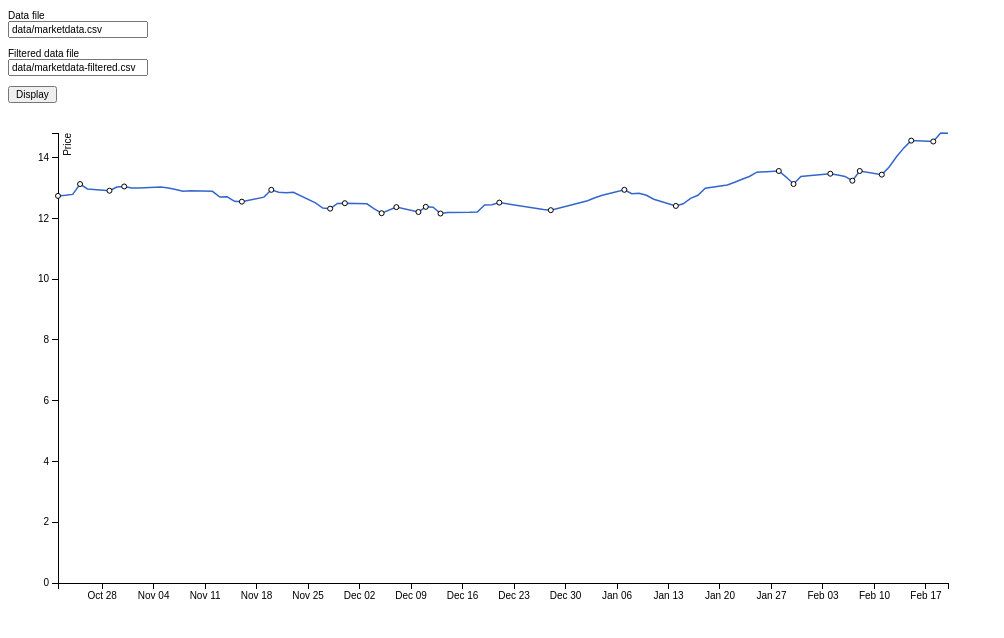
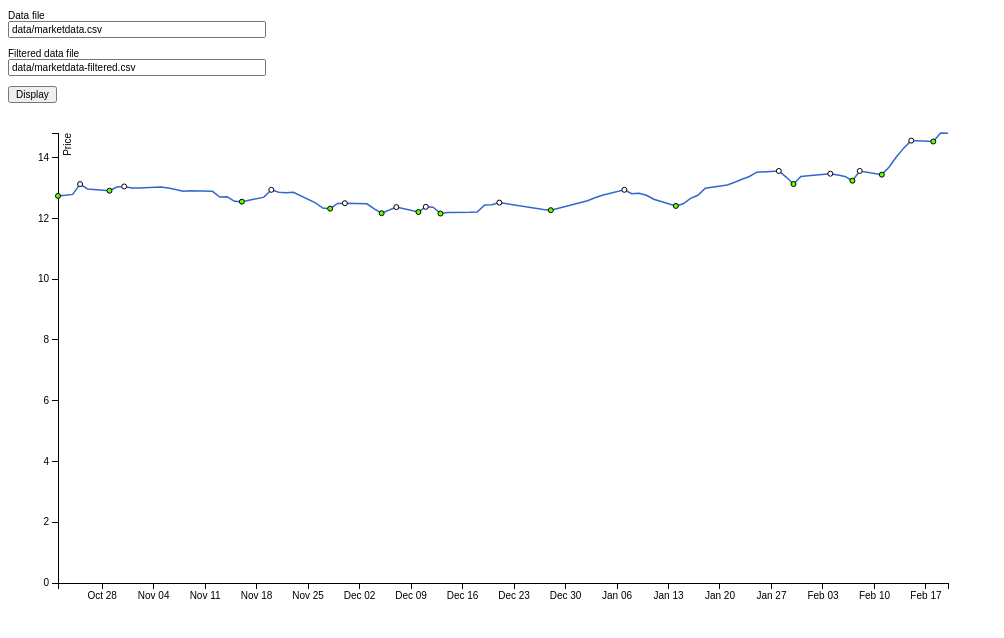
Before and after one commit to Skalman/owl_analytics, a plain HTML site: page graph.html in a window 1280 px wide. Shown: the whole page, without its empty margins (0-1004 px from the left). Drawn offline with Linux system fonts and the light colour scheme.

Commit message:
add a different color to every other dot (corresponding to high and low values); add a tooltip to the dots; make <input>s longer

```diff
--- a/graph.html
+++ b/graph.html
@@ -4,6 +4,10 @@
 
 body, input, button {
 	font: 10px sans-serif;
+}
+
+input {
+	width: 25em;
 }
 
 .axis path,
@@ -23,6 +27,10 @@ body, input, button {
 	fill: #fff;
 	stroke: #000;
 	stroke-width: 1px;
+}
+
+.dot:nth-child(even) {
+	fill: #6f0;
 }
 
 .error-message {
@@ -121,7 +129,8 @@ function draw_graph(options) {
 		Q.nfcall(d3.csv, options.data_file),
 		Q.nfcall(d3.csv, options.filtered_data_file)
 	]).spread(function (data, filtered_data) {
-		var parseDate = d3.time.format("%Y/%m/%d").parse;
+		var formatDate = d3.time.format("%Y/%m/%d");
+		var parseDate = formatDate.parse;
 
 		function transform_datum(d) {
 			return {
@@ -170,7 +179,8 @@ function draw_graph(options) {
 				.attr("class", "dot")
 				.attr("r", 2.5)
 				.attr("cx", function(d) { return x(d.date); })
-				.attr("cy", function(d) { return y(d.close); });
+				.attr("cy", function(d) { return y(d.close); })
+				.attr("title", function(d) { return formatDate(d.date) + '  ' + d.close });
 
 	});
 
```
